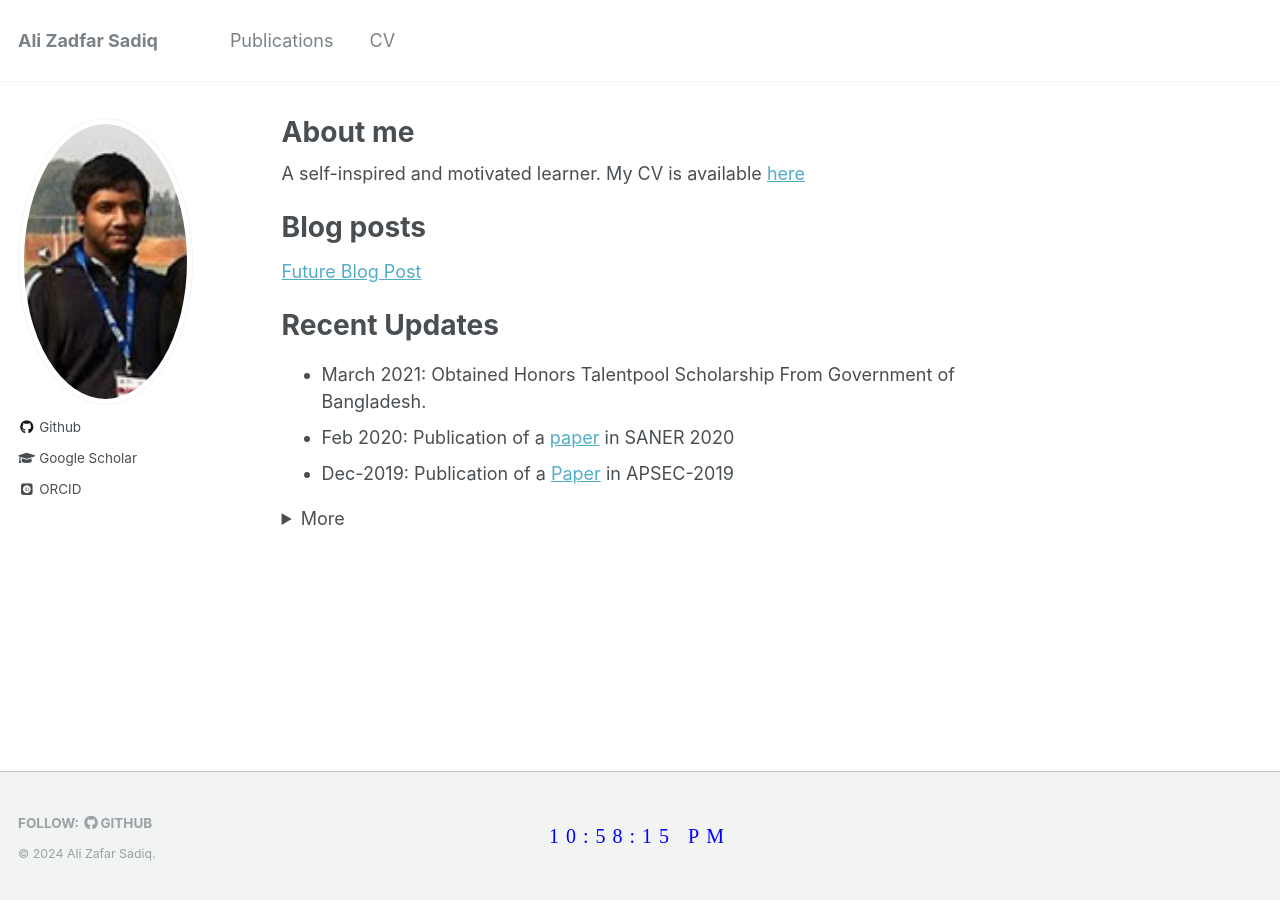
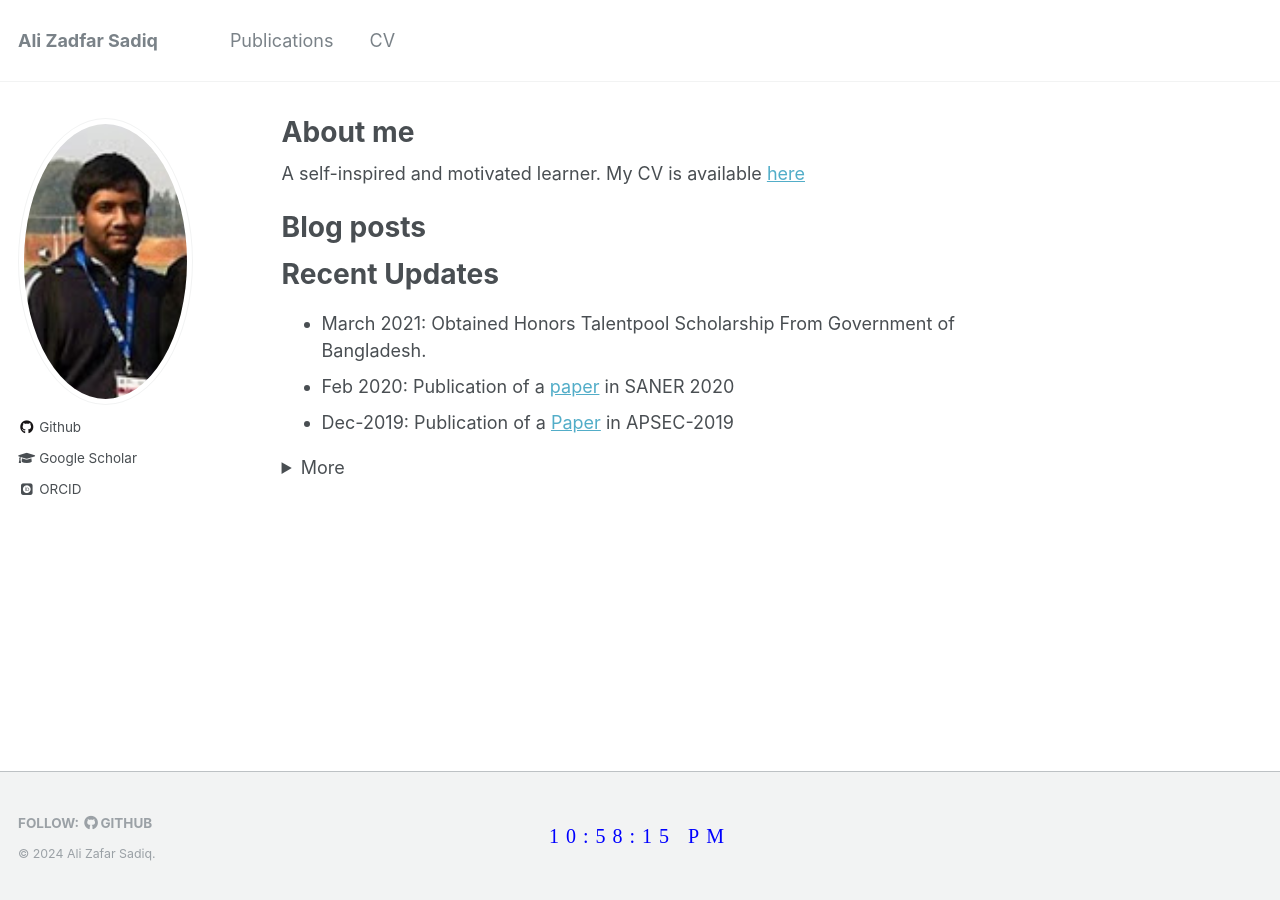
Before and after one commit to AliZafar120/AliZafar120.github.io, a Jekyll site: the page built from _pages/about.md, in a window 1280 px wide. Built offline with Jekyll 4.4.1, drawn with Linux system fonts in a browser that asks for light colours; some web fonts are replaced.

Commit message:
some changes

```diff
--- a/_pages/about.md
+++ b/_pages/about.md
@@ -13,8 +13,13 @@ A self-inspired and motivated learner. My CV is available [here]({{ base_path }}
 
 Blog posts
 ===
+<!-- {% assign sorted_post = site.posts | sort: 'date' | reverse %}
+{% for post in sorted_post %}
 
-{% assign count = 0 %}
+  {% assign count = count | plus: 1 %}
+  [{{post.title}}]({{ base_path }}{{post.permalink}})
+{% endfor %} -->
+<!-- {% assign count = 0 %}
 {% assign sorted_post = site.posts | sort: 'date' | reverse %}
 {% for post in sorted_post %}
   {% if count == 1 %}
@@ -22,7 +27,7 @@ Blog posts
   {% endif %}
   {% assign count = count | plus: 1 %}
   [{{post.title}}]({{ base_path }}{{post.permalink}})
-{% endfor %}
+{% endfor %} -->
 
 Recent Updates
 ======
```
Also changed, not shown: _posts/2024-04-18-teal-paper.md (added).
